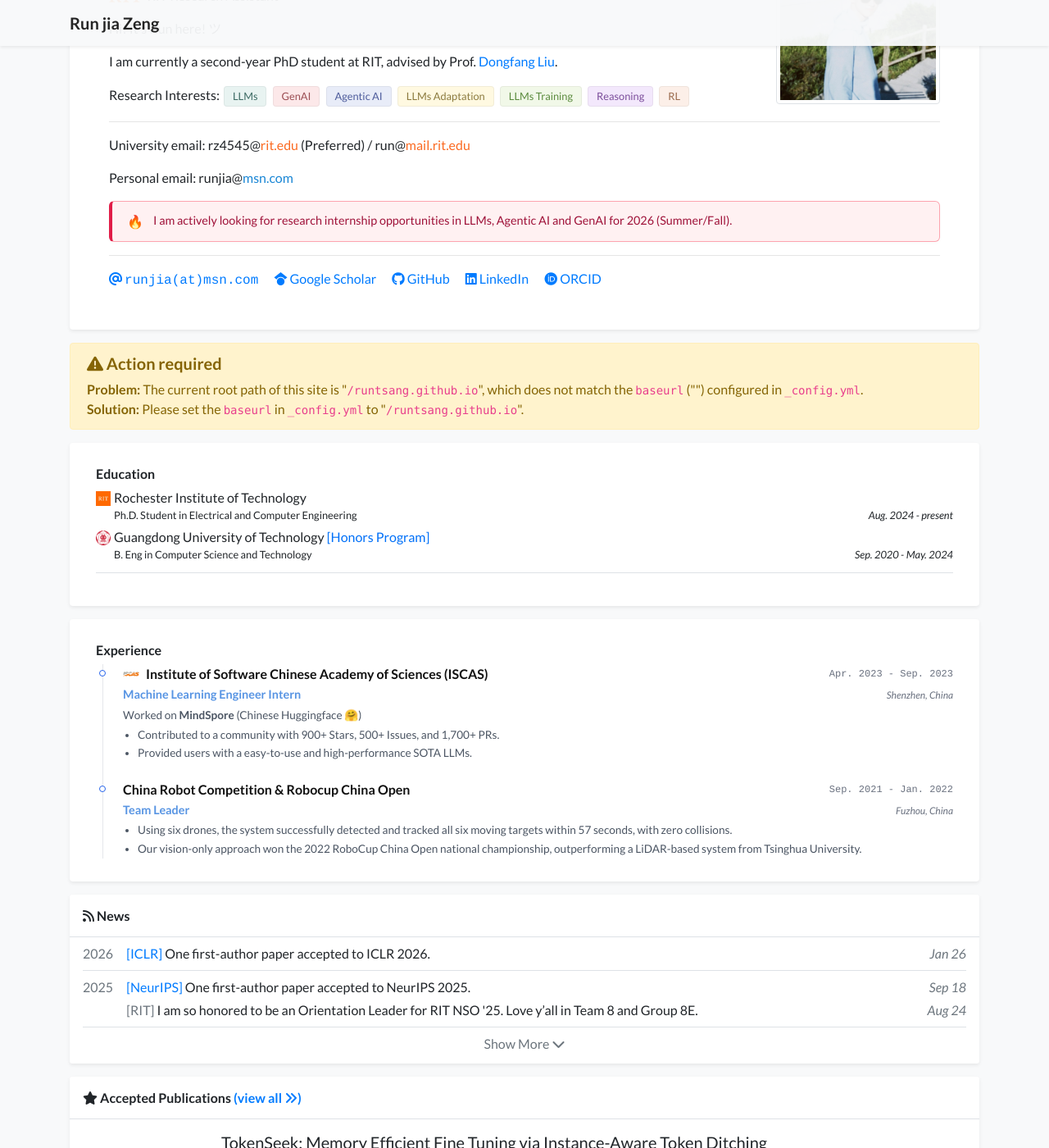
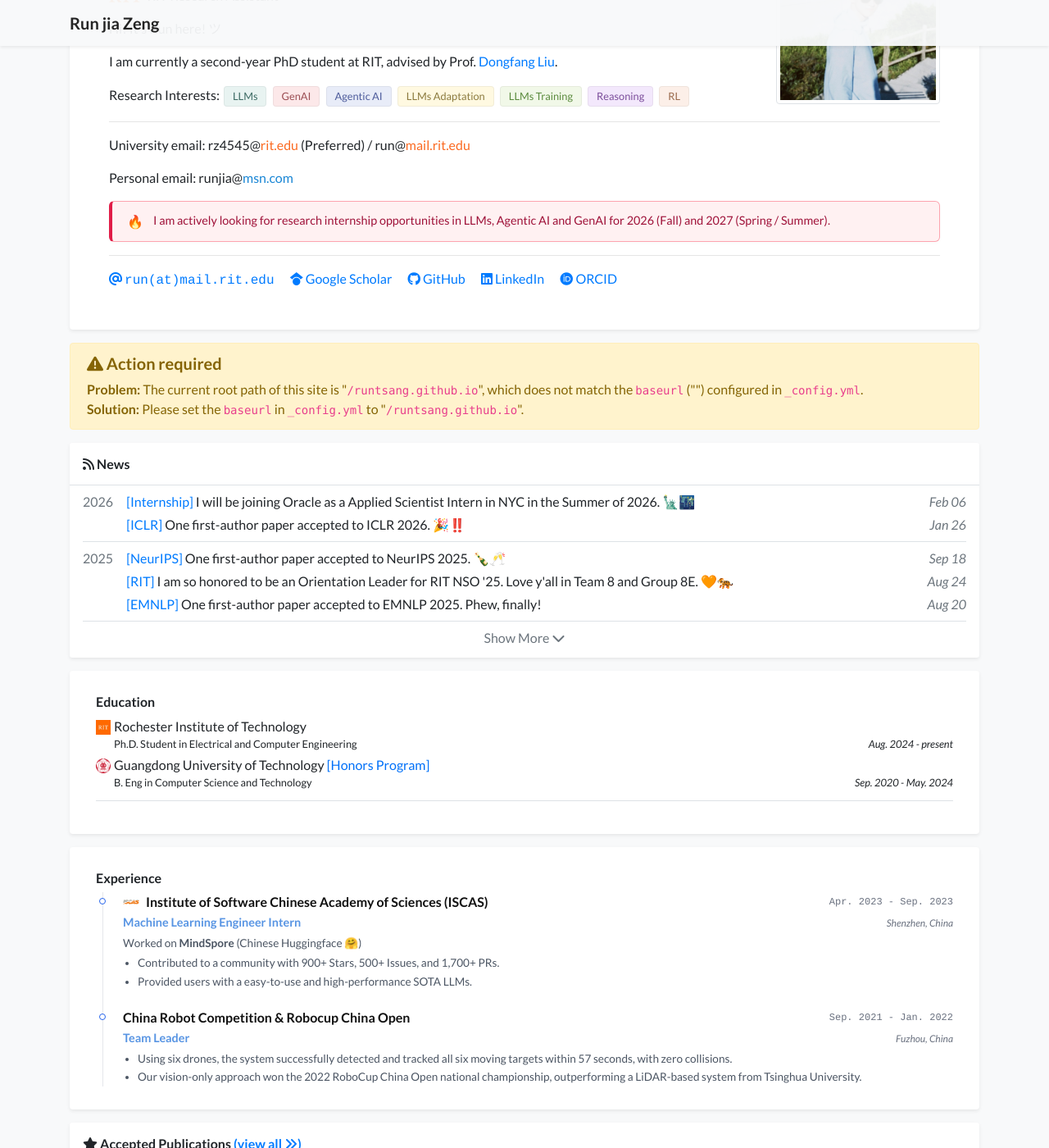
Before and after one commit to runtsang/runtsang.github.io, a Jekyll site: the page built from index.html, in a window 1280 px wide and 1400 px high, scrolled down 201 px. Shown: the whole window at 82% size. Built offline with Jekyll 4.4.1, drawn with Linux system fonts in a browser that asks for light colours; nearby versions of some CDN libraries; a style sheet for code colours, icons or effects is not loaded; some of the changed text lies outside the part shown.

Commit message:
update the info

```diff
--- a/_data/display.yml
+++ b/_data/display.yml
@@ -3,7 +3,7 @@
   show_service: true
   show_news: true
   show_selected_publications: true
-  num_news: 10
+  num_news: 5
 
 # Feel free to replace the footer text if you would like to, but I will greatly appreciate it
 # if you keep the link to the template so that more people can benefit from it. Thanks!
--- a/_data/profile.yml
+++ b/_data/profile.yml
@@ -8,7 +8,7 @@
 # - name: Position 2 without logo
 
 
-email: "runjia@msn.com"
+email: "run@mail.rit.edu"
 # cv_link: link-to-your-cv-file
 gscholar: iiLwKSsAAAAJ  # This is an example, replace it with your own Google Scholar ID
 github: runtsang
@@ -47,7 +47,7 @@
   <div class="status-banner">
     <div style="font-size: 1rem;">🔥</div>
     <div>
-      I am actively looking for research internship opportunities in LLMs, Agentic AI and GenAI for 2026 (Summer/Fall).
+      I am actively looking for research internship opportunities in LLMs, Agentic AI and GenAI for 2026 (Fall) and 2027 (Spring / Summer).
     </div>
   </div>
 
@@ -90,7 +90,7 @@
 service:
 - role: Reviewer
   venues: NeurIPS, ICML, TCSVT, MTA
-  note: 200+ papers reviewed
+  note: 300+ papers reviewed
 
 awards:
 - name: National Scholarship Award, PRC
@@ -106,3 +106,41 @@
   under_review:
     - First-author, AI Agents, GPT-OSS-20b, Coding Agents, New Datasets
     - Third-author, Survey Paper, Diffusion Language Models, LLMs
+
+news:
+  - con: Internship
+    accepted: true
+    title: "I will be joining Oracle as a Applied Scientist Intern in NYC in the Summer of 2026. 🗽🌃"
+    date: 2026-02-06 08:00:00 -0400
+  - con: ICLR
+    accepted: true
+    link: https://runjia.tech/iclr_tokenseek/
+    title: "One first-author paper accepted to ICLR 2026. 🎉‼️"
+    date: 2026-01-26 08:00:00 -0400
+  - con: NeurIPS
+    accepted: true
+    link: https://runjia.tech/neurips_pta-llm/
+    title: "One first-author paper accepted to NeurIPS 2025. 🍾🥂"
+    date: 2025-09-18 08:00:00 -0400
+  - con: RIT
+    accepted: true
+    title: "I am so honored to be an Orientation Leader for RIT NSO '25. Love y'all in Team 8 and Group 8E. 🧡🐅"
+    date: 2025-08-24 08:00:00 -0400
+  - con: EMNLP
+    accepted: true
+    link: https://runjia.tech/mept_page/
+    title: "One first-author paper accepted to EMNLP 2025. Phew, finally!"
+    date: 2025-08-20 08:00:00 -0400
+  - con: IJCV
+    accepted: false
+    title: "One third-author paper on Vision-Language Model got rejected. Patpat."
+    date: 2025-07-01 08:00:00 -0400
+  - con: ICLR
+    accepted: false
+    title: "One first-author paper on LLMs got rejected! Keep running :/"
+    date: 2025-01-22 12:45:00 -0400
+  - con: NeurIPS
+    accepted: true
+    link: https://runjia.tech/vfpt_page/
+    title: "One first-author paper accepted to NeurIPS 2024. The FIRST step!"
+    date: 2024-09-25 12:45:00 -0400
--- a/_includes/widgets/news_card.html
+++ b/_includes/widgets/news_card.html
@@ -1,6 +1,7 @@
-{% assign all_news = site.news | sort: "date" | reverse -%}
-{% assign visible_news = all_news | slice: 0, 3 -%}
-{% assign hidden_news = all_news | slice: 3, all_news.size -%}
+{% assign all_news = site.data.profile.news | sort: "date" | reverse -%}
+{% assign limit = include.limit | default: 3 %}
+{% assign visible_news = all_news | slice: 0, limit -%}
+{% assign hidden_news = all_news | slice: limit, all_news.size -%}
 
 {% assign visible_news_by_year = visible_news | group_by_exp: "item", "item.date | date: '%Y'" -%}
 {% assign hidden_news_by_year = hidden_news | group_by_exp: "item", "item.date | date: '%Y'" -%}
--- a/index.html
+++ b/index.html
@@ -7,16 +7,16 @@
 
 {% include widgets/url_debug_message.html %}
 
+{% if site.data.display.homepage.show_news %}
+{% assign count_news = site.data.profile.news | size %}
+{% if count_news > 0 %}
+{% include widgets/news_card.html limit=site.data.display.homepage.num_news %}
+{% endif %}
+{% endif %}
+
 {% if site.data.display.homepage.show_experience %}
 {% include widgets/experience_card.html %}
 {% include widgets/experience_timeline_card.html %}
-{% endif %}
-
-{% if site.data.display.homepage.show_news %}
-{% assign count_news = site.news | size %}
-{% if count_news > 0 %}
-{% include widgets/news_card.html limit=site.data.display.homepage.num_news %}
-{% endif %}
 {% endif %}
 
 {% if site.data.display.homepage.show_selected_publications %}
```
